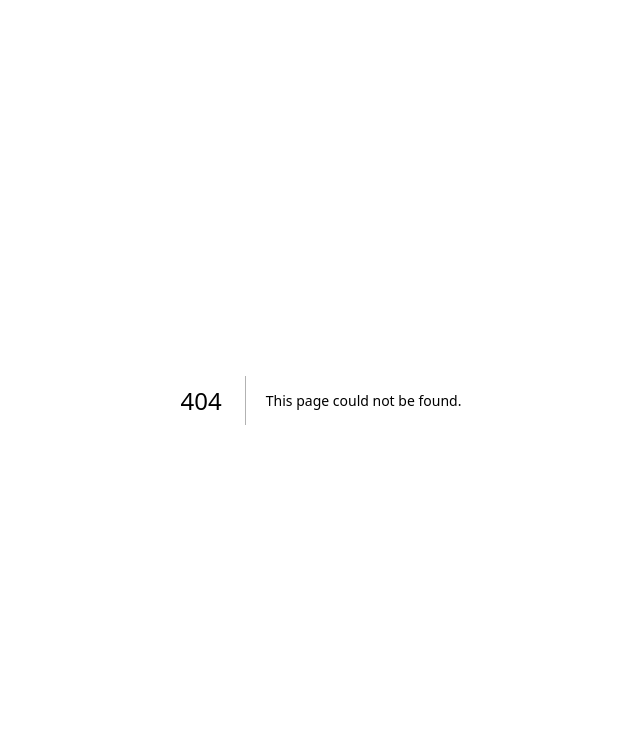
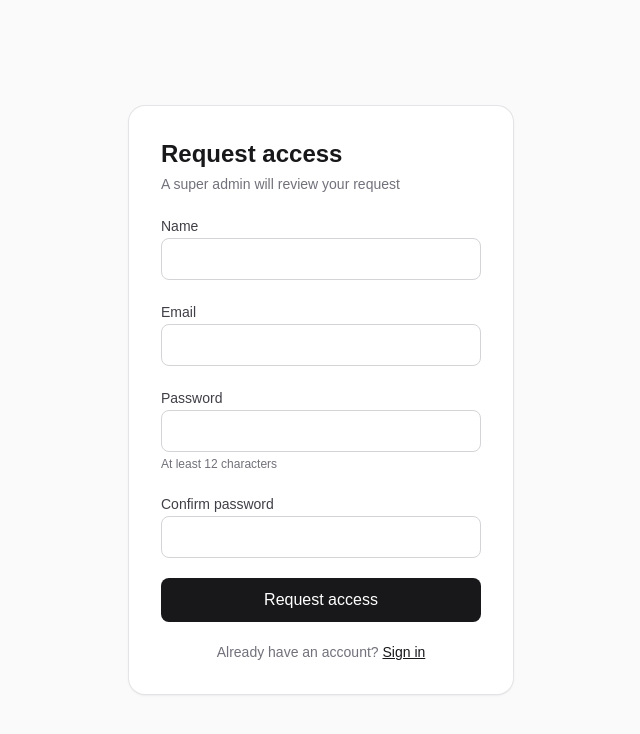
Before and after one commit to AvianDev1725/aviandev-api, a Next.js app in the folder apps/admin/: page /signup in a window 1280 px wide. Before the commit this address had no page. Shown: the top 734 px of the page, without its empty margins (319-959 px from the left). Built offline with nearby package versions, Linux system fonts and the light colour scheme.

Commit message:
Add signup and accept-invite pages with shared form components

```diff
--- /dev/null
+++ b/apps/admin/app/accept-invite/accept-invite-form.tsx
@@ -0,0 +1,78 @@
+'use client';
+
+import { useState } from 'react';
+import Link from 'next/link';
+import { useSearchParams } from 'next/navigation';
+import { AuthCard, Field, FormError, SubmitButton } from '@/components/form';
+import { postJson } from '@/lib/client';
+
+export default function AcceptInviteForm() {
+  const token = useSearchParams().get('token');
+  const [name, setName] = useState('');
+  const [password, setPassword] = useState('');
+  const [confirm, setConfirm] = useState('');
+  const [error, setError] = useState('');
+  const [loading, setLoading] = useState(false);
+  const [done, setDone] = useState(false);
+
+  if (!token) {
+    return (
+      <AuthCard title="Invalid invite link" subtitle="This link is missing its invite code. Ask for a new invite." />
+    );
+  }
+
+  async function handleSubmit(e: React.FormEvent<HTMLFormElement>) {
+    e.preventDefault();
+    if (!name || !password) return setError('Fill in all fields');
+    if (password.length < 12) return setError('Password must be at least 12 characters');
+    if (password !== confirm) return setError('Passwords do not match');
+
+    setError('');
+    setLoading(true);
+    const result = await postJson('/invitations/accept', { token, name, password });
+    setLoading(false);
+
+    if (!result.ok) return setError(result.error);
+    setDone(true);
+  }
+
+  if (done) {
+    return (
+      <AuthCard title="You're all set" subtitle="Your account is ready. Sign in to get started.">
+        <Link
+          href="/login"
+          className="block w-full rounded-lg bg-zinc-900 py-2.5 text-center font-medium text-white hover:bg-zinc-700"
+        >
+          Go to sign in
+        </Link>
+      </AuthCard>
+    );
+  }
+
+  return (
+    <AuthCard title="Join AvianDev Admin" subtitle="Choose your display name and a password">
+      <form onSubmit={handleSubmit} noValidate className="space-y-5">
+        <Field id="name" label="Display name" value={name} onChange={setName} autoComplete="name" />
+        <Field
+          id="password"
+          label="Password"
+          type="password"
+          value={password}
+          onChange={setPassword}
+          autoComplete="new-password"
+          hint="At least 12 characters"
+        />
+        <Field
+          id="confirm"
+          label="Confirm password"
+          type="password"
+          value={confirm}
+          onChange={setConfirm}
+          autoComplete="new-password"
+        />
+        <FormError message={error} />
+        <SubmitButton loading={loading} label="Create account" loadingLabel="Creating…" />
+      </form>
+    </AuthCard>
+  );
+}
--- /dev/null
+++ b/apps/admin/app/accept-invite/page.tsx
@@ -0,0 +1,10 @@
+import { Suspense } from 'react';
+import AcceptInviteForm from './accept-invite-form';
+
+export default function AcceptInvitePage() {
+  return (
+    <Suspense fallback={null}>
+      <AcceptInviteForm />
+    </Suspense>
+  );
+}
--- a/apps/admin/app/login/page.tsx
+++ b/apps/admin/app/login/page.tsx
@@ -2,6 +2,7 @@
 
 import { useState } from 'react';
 import { useRouter } from 'next/navigation';
+import Link from 'next/link';
 
 export default function LoginPage() {
   const [email, setEmail] = useState('');
@@ -93,6 +94,12 @@ export default function LoginPage() {
         >
           {loading ? 'Signing in…' : 'Sign in'}
         </button>
+        <p className="text-center text-sm text-zinc-500">
+          Need access?{' '}
+          <Link href="/signup" className="font-medium text-zinc-900 underline">
+            Request it
+          </Link>
+        </p>
       </form>
     </main>
   );
--- /dev/null
+++ b/apps/admin/app/signup/page.tsx
@@ -0,0 +1,76 @@
+'use client';
+
+import { useState } from 'react';
+import Link from 'next/link';
+import { AuthCard, Field, FormError, SubmitButton } from '@/components/form';
+import { postJson } from '@/lib/client';
+
+export default function SignupPage() {
+  const [name, setName] = useState('');
+  const [email, setEmail] = useState('');
+  const [password, setPassword] = useState('');
+  const [confirm, setConfirm] = useState('');
+  const [error, setError] = useState('');
+  const [loading, setLoading] = useState(false);
+  const [sent, setSent] = useState(false);
+
+  async function handleSubmit(e: React.FormEvent<HTMLFormElement>) {
+    e.preventDefault();
+    if (!name || !email || !password) return setError('Fill in all fields');
+    if (password.length < 12) return setError('Password must be at least 12 characters');
+    if (password !== confirm) return setError('Passwords do not match');
+
+    setError('');
+    setLoading(true);
+    const result = await postJson('/auth/signup', { name, email, password });
+    setLoading(false);
+
+    if (!result.ok) return setError(result.error);
+    setSent(true);
+  }
+
+  if (sent) {
+    return (
+      <AuthCard title="Request sent" subtitle="You'll be able to sign in once a super admin approves your request.">
+        <Link href="/login" className="block text-center text-sm font-medium text-zinc-900 underline">
+          Back to sign in
+        </Link>
+      </AuthCard>
+    );
+  }
+
+  return (
+    <AuthCard title="Request access" subtitle="A super admin will review your request">
+      <form onSubmit={handleSubmit} noValidate className="space-y-5">
+        <Field id="name" label="Name" value={name} onChange={setName} autoComplete="name" />
+        <Field id="email" label="Email" type="email" value={email} onChange={setEmail} autoComplete="email" />
+        <Field
+          id="password"
+          label="Password"
+          type="password"
+          value={password}
+          onChange={setPassword}
+          autoComplete="new-password"
+          hint="At least 12 characters"
+        />
+        <Field
+          id="confirm"
+          label="Confirm password"
+          type="password"
+          value={confirm}
+          onChange={setConfirm}
+          autoComplete="new-password"
+        />
+        <FormError message={error} />
+        <SubmitButton loading={loading} label="Request access" loadingLabel="Sending…" />
+      </form>
+
+      <p className="text-center text-sm text-zinc-500">
+        Already have an account?{' '}
+        <Link href="/login" className="font-medium text-zinc-900 underline">
+          Sign in
+        </Link>
+      </p>
+    </AuthCard>
+  );
+}
--- /dev/null
+++ b/apps/admin/components/form.tsx
@@ -0,0 +1,70 @@
+import type { ReactNode } from 'react';
+
+export function AuthCard({ title, subtitle, children }: { title: string; subtitle?: string; children: ReactNode }) {
+  return (
+    <main className="flex min-h-screen items-center justify-center bg-zinc-50 px-4">
+      <div className="w-full max-w-sm space-y-5 rounded-2xl bg-white p-8 shadow-sm ring-1 ring-zinc-200">
+        <div>
+          <h1 className="text-2xl font-semibold text-zinc-900">{title}</h1>
+          {subtitle && <p className="mt-1 text-sm text-zinc-500">{subtitle}</p>}
+        </div>
+        {children}
+      </div>
+    </main>
+  );
+}
+
+type FieldProps = {
+  id: string;
+  label: string;
+  value: string;
+  onChange: (value: string) => void;
+  type?: string;
+  autoComplete?: string;
+  hint?: string;
+};
+
+export function Field({ id, label, value, onChange, type = 'text', autoComplete, hint }: FieldProps) {
+  return (
+    <div className="space-y-1">
+      <label htmlFor={id} className="text-sm font-medium text-zinc-700">
+        {label}
+      </label>
+      <input
+        id={id}
+        type={type}
+        autoComplete={autoComplete}
+        value={value}
+        onChange={(e) => onChange(e.target.value)}
+        aria-describedby={hint ? `${id}-hint` : undefined}
+        className="w-full rounded-lg border border-zinc-300 px-3 py-2 text-zinc-900 outline-none focus:border-zinc-900 focus:ring-1 focus:ring-zinc-900"
+      />
+      {hint && (
+        <p id={`${id}-hint`} className="text-xs text-zinc-500">
+          {hint}
+        </p>
+      )}
+    </div>
+  );
+}
+
+export function FormError({ message }: { message: string }) {
+  if (!message) return null;
+  return (
+    <p role="alert" className="text-sm text-red-600">
+      {message}
+    </p>
+  );
+}
+
+export function SubmitButton({ loading, label, loadingLabel }: { loading: boolean; label: string; loadingLabel: string }) {
+  return (
+    <button
+      type="submit"
+      disabled={loading}
+      className="w-full rounded-lg bg-zinc-900 py-2.5 font-medium text-white hover:bg-zinc-700 disabled:opacity-60"
+    >
+      {loading ? loadingLabel : label}
+    </button>
+  );
+}
--- /dev/null
+++ b/apps/admin/lib/client.ts
@@ -0,0 +1,19 @@
+type Result<T> = { ok: true; data: T } | { ok: false; error: string };
+
+export async function postJson<T = unknown>(path: string, body: unknown): Promise<Result<T>> {
+  try {
+    const res = await fetch(`/api${path}`, {
+      method: 'POST',
+      headers: { 'Content-Type': 'application/json' },
+      body: JSON.stringify(body),
+    });
+    const data = await res.json().catch(() => ({}));
+
+    if (!res.ok) {
+      return { ok: false, error: data.details?.[0]?.message ?? data.error ?? 'Something went wrong. Please try again.' };
+    }
+    return { ok: true, data };
+  } catch {
+    return { ok: false, error: 'Could not reach the server. Is the API running?' };
+  }
+}
```
